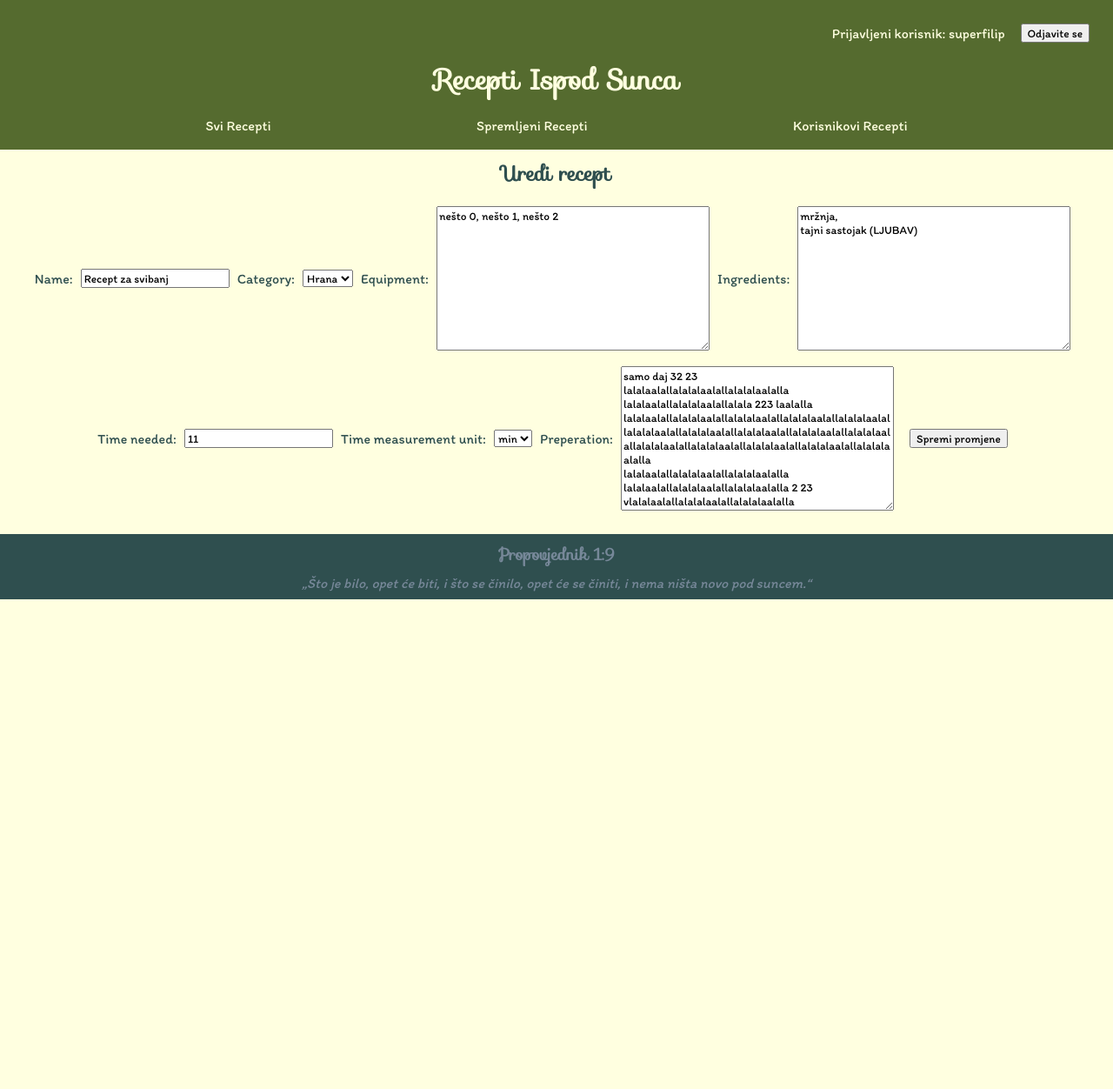
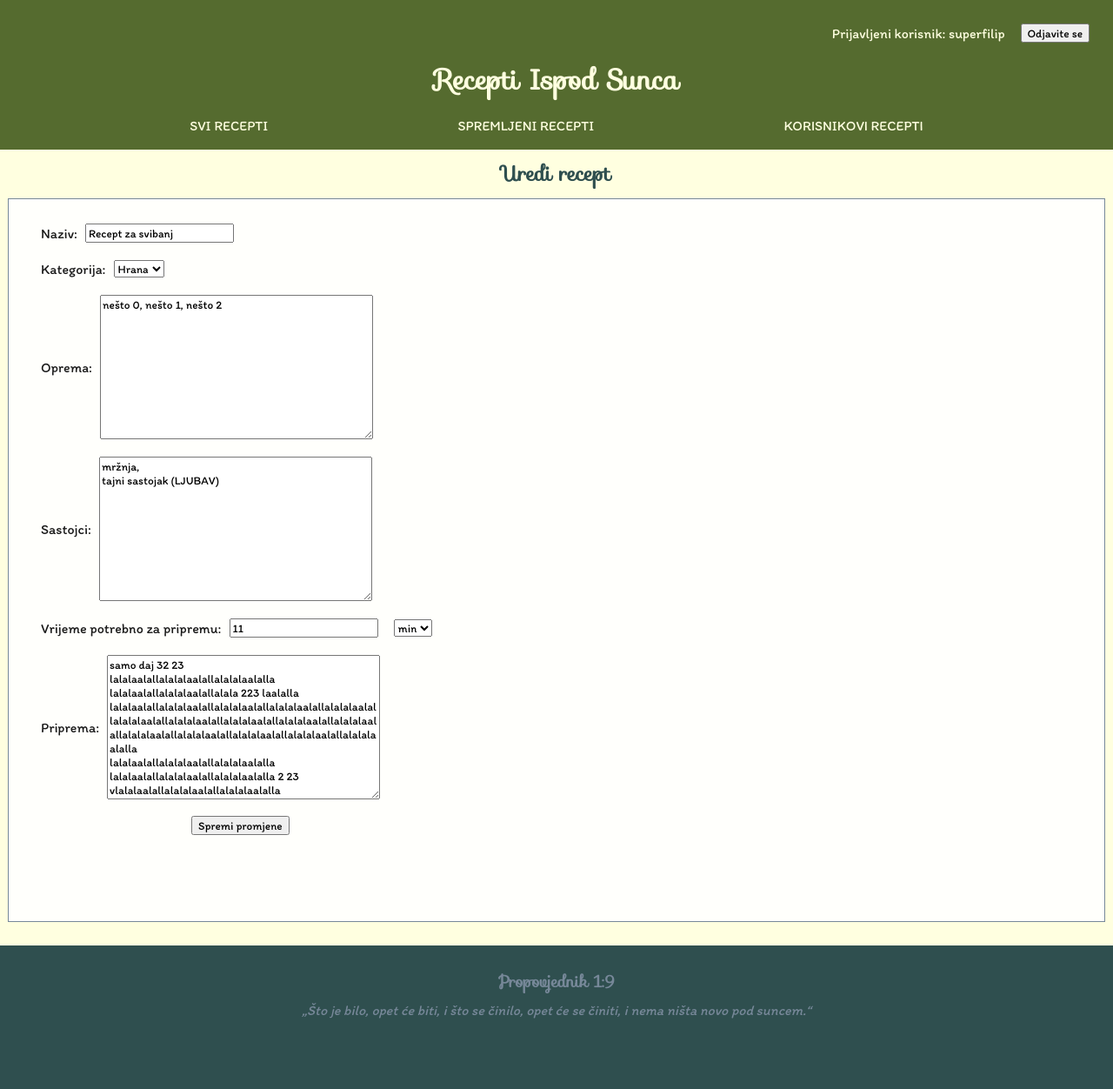
Before and after one commit to FilipKacic/ReceptiIspodSunca, a Django app: page /main/edit_recipe/16/ in a window 1280 px wide. Shown: the whole page at 87% size. Before the commit the page ends 689 px from the top, so only its background shows below. Run offline with Django 3.2, Linux system fonts and the light colour scheme; a user stored in the database is signed in; data comes from the database, SQL or seed files in the repository; both versions use the stored data as it was after the commit.

Commit message:
big things
saved as txt file with the name of the recipe,
and everything else

```diff
--- a/main/models.py
+++ b/main/models.py
@@ -1,5 +1,6 @@
 from django.db import models
 from django.contrib.auth.models import User
+from django.core.validators import MinValueValidator
 
 # Create your models here.
 # class Equipment(models.Model):
@@ -18,7 +19,7 @@ class Recipe(models.Model):
     name = models.CharField(max_length=64, unique=True)
 
     author = models.ForeignKey(User, on_delete=models.SET_NULL, null=True, blank=True)
-    # numberOfSuns = models.IntegerField(default=0)
+    # numberOfSaves = models.IntegerField(default=0)
 
     CATEGORIES = (
         ('food', 'Hrana'),
@@ -29,7 +30,7 @@ class Recipe(models.Model):
 
     equipment = models.TextField(default="")
     ingredients = models.TextField(default="")
-    time_needed = models.IntegerField()
+    time_needed = models.IntegerField(default=1, validators=[MinValueValidator(1)])
     TIME_UNITS = (
         ('min', 'min'),
         ('ura', 'h'),
@@ -37,7 +38,7 @@ class Recipe(models.Model):
     )
     time_measurement_unit = models.CharField(max_length=8, choices=TIME_UNITS, default='min')
 
-    preperation = models.TextField(default='')
+    preperation = models.TextField(default="")
 
     def __str__(self):
         return '„' + str(self.name) + '“' + ', autor: ' + str(self.author)
--- a/static/css/styles.css
+++ b/static/css/styles.css
@@ -13,14 +13,19 @@
     --color-primary-light: LightYellow;
     --color-secondary-dark: DarkOliveGreen;;
     --color-secondary-light: LightSlateGray;
+    --extra-light-slate-gray: rgba(166, 216, 232, 0.5);
+    --color-shadow: rgba(0, 0, 0, 0.9);
+    --color-light: rgba(255, 255, 255, 0.9);
 
     /* time synchronization */
     --time-blink: 0.3s;
 
     /* space synchronization */
-    --space-detail: 3px;
+    --space-detail: 1px;
+    --space-extra-small: 3px;
     --space-small: 9px;
     --space-medium: 27px;
+    --space-large: 81PX;
 }
 * {
     box-sizing: border-box;
@@ -45,6 +50,7 @@ ul {
     margin: 0;
     padding-inline-start: 0;
 }
+
 a {
     color: inherit;
     text-decoration: none;
@@ -71,13 +77,16 @@ form, button {
     align-items: center;
     margin: var(--space-detail);
 }
-
 /* BODY */
+html {
+    color: var(--color-light);
+    background-color: var(--color-shadow);
+}
 body {
     font-family: 'CustomFont2';
     color: var(--color-primary-dark);
     background-color: var(--color-primary-light);
-    text-align: justify;
+    text-align: left;
     margin: 0;
 }
 
@@ -100,12 +109,17 @@ nav ul {
     flex-wrap: wrap;
     justify-content: space-evenly;
 }
-
+nav li {
+    display: flex;
+    justify-content: center;
+    align-items: center;
+}
 nav ul li a {
     padding: var(--space-small);
     text-wrap: nowrap;
     border-radius: var(--space-detail);
     transition: background-color var(--time-blink) ease, color var(--time-blink) ease;
+    text-transform: uppercase;
 }
 nav ul li a:hover {
     color: var(--color-secondary-dark);
@@ -116,26 +130,55 @@ nav ul li a:hover {
 main {
     color: inherit;
     background-color: inherit;
-    padding: var(--space-small) var(--space-medium);
+    padding: var(--space-small) var(--space-small) var(--space-medium);
+    overflow-y: hidden;
+    word-break: break-all;
 }
 
 .recipe-list {
     display: flex;
-    margin: 0 var(--space-medium);
 }
 .recipe-list li {
     display: flex;
     flex-direction: row;
     flex-wrap: wrap;
+    margin: var(--space-small);
+    padding: var(--space-small);
+    background-color: var(--color-light);
+    /* box-shadow: 0 0 var(--space-detail) var(--color-light); */
+    border: var(--space-detail) solid var(--color-secondary-light);
+    border-radius: var(--space-extra-small);
+}
+.recipe-list li a.non-btn:hover {
+    font-weight: bold;
 }
 
-#recipe-writing-form {
+.recipe {
+    display: flex;
+    flex-direction: column;
+    justify-content: center;
+    align-items: flex-start;
+
+    color: var(--color-shadow);
+    background-color: var(--color-light);
+    border: var(--space-detail) solid var(--color-secondary-light);
+
+    padding: var(--space-small) var(--space-medium) var(--space-large);
+}
+.recipe-form {
     flex-direction: column;
     align-items: flex-start;
 }
-
 .flex-center {
     align-self: center;
+}
+
+
+.center-btn {
+    display: flex;
+    flex-direction: column;
+    justify-content: center;
+    align-items: center;
 }
 
 /* FOOTER */
@@ -143,11 +186,12 @@ footer {
     color: var(--color-secondary-light);
     background-color: var(--color-primary-dark);
     text-align: center;
-    padding: var(--space-small) var(--space-medium);
+    padding: var(--space-medium) var(--space-small) var(--space-large);
+    display: block;
 }
 
 /* spice */
 ::selection {
-    color: rgba(255, 255, 255, 0.8);
-    background-color: rgba(0, 0, 0, 0.8);
+    color: var(--color-light);
+    background-color: var(--color-shadow);
 }
--- a/static/js/script.js
+++ b/static/js/script.js
@@ -1,3 +1,25 @@
 document.addEventListener('DOMContentLoaded', function() {
     // alert('Heaveno world!');
 });
+
+function saveRecipeAsText() {
+    // gets the content of the recipe div
+    const recipeDiv = document.getElementById('recipe');
+    const recipeContent = recipeDiv.innerText;
+    // gets the recipe name from the data attribute
+    const recipeName = recipeDiv.getAttribute('data-recipe-name');
+    // creates a blob from the text
+    const blob = new Blob([recipeContent], { type: 'text/plain' });
+    // creates a link element
+    const link = document.createElement('a');
+    // sets the download attribute with a filename
+    link.download = recipeName + '.txt';
+    // creates a URL for the Blob and sets it as the href attribute
+    link.href = window.URL.createObjectURL(blob);
+    // append the link to the body
+    document.body.appendChild(link);
+    // programmatically click the link to trigger the download
+    link.click();
+    // removes the link from the document
+    document.body.removeChild(link);
+}
--- a/templates/base_generic.html
+++ b/templates/base_generic.html
@@ -52,6 +52,6 @@
         <h3>Propovjednik 1:9</h3>
         <p><i>„Što je bilo, opet će biti, i što se činilo, opet će se činiti, i nema ništa novo pod suncem.“</i></p>
     </footer>
-    <script src="{% static 'js/script.js' %}"></script>
+    <script src="{% static 'js/script.js' %}?v=1"></script>
 </body>
 </html>
--- a/templates/main/all_recipes.html
+++ b/templates/main/all_recipes.html
@@ -2,7 +2,7 @@
 {% block content %}
     <h2>Svi Recepti</h2>
     <form method="GET" class="form-group">
-        <input type="text" name="search_query" placeholder="Pretraži...">
+        <input type="text" name="search_query" placeholder="Naziv recepta...">
         <button type="submit">Pretraži</button>
     <!-- </form>
     <form method="GET" class="form-group"> -->
@@ -18,7 +18,7 @@
     <div class="recipe-list">
         <ul>
             {% for recipe in filtered_recipes %}
-                <li><a href="{% url 'main:recipe' recipe_id=recipe.id %}">„{{ recipe.name }}“</a> ~ {{ recipe.author }}</li>
+                <li><a href="{% url 'main:recipe' recipe_id=recipe.id %}" class="non-btn">„{{ recipe.name }}“</a>&nbsp; ~ {{ recipe.author }}</li>
             {% endfor %}
         </ul>
     </div>
--- a/templates/main/saved_recipes.html
+++ b/templates/main/saved_recipes.html
@@ -2,7 +2,7 @@
 {% block content %}
     <h2>Spremljeni Recepti</h2>
     <form method="GET" class="form-group">
-        <input type="text" name="search_query" placeholder="Pretraži...">
+        <input type="text" name="search_query" placeholder="Naziv recepta...">
         <button type="submit">Pretraži</button>
     <!-- </form>
     <form method="GET" class="form-group"> -->
@@ -18,7 +18,7 @@
     <div class="recipe-list">
         <ul>
             {% for recipe in filtered_recipes %}
-                <li><a href="{% url 'main:recipe' recipe_id=recipe.id %}">„{{ recipe.name }}“</a> ~ {{ recipe.author }}</li>
+                <li><a href="{% url 'main:recipe' recipe_id=recipe.id %}" class="non-btn">„{{ recipe.name }}“</a>&nbsp; ~ {{ recipe.author }}</li>
             {% endfor %}
         </ul>
     </div>
--- a/templates/main/user_edit_recipe.html
+++ b/templates/main/user_edit_recipe.html
@@ -1,9 +1,38 @@
 {% extends "base_generic.html" %}
 {% block content %}
     <h2>Uredi recept</h2>
-    <form method="post">
-        {% csrf_token %}
-        {{ form.as_p }}
-        <button type="submit" class="btn btn-primary">Spremi promjene</button>
-    </form>
+    <div class="recipe">
+        <form method="post" class="recipe-form">
+            {% csrf_token %}
+            <div class="form-group">
+                <label for="id_name">Naziv:</label>
+                {{ form.name }}
+            </div>
+            <div class="form-group">
+                <label for="id_category">Kategorija:</label>
+                {{ form.category }}
+            </div>
+            <div class="form-group">
+                <label for="id_equipment">Oprema:</label>
+                {{ form.equipment }}
+            </div>
+            <div class="form-group">
+                <label for="id_ingredients">Sastojci:</label>
+                {{ form.ingredients }}
+            </div>
+            <div class="form-group">
+                <label for="{{ form.time_needed.id_for_label }}">Vrijeme potrebno za pripremu:</label>
+                {{ form.time_needed }}
+                <label for="{{ form.time_measurement_unit.id_for_label }}"></label>
+                {{ form.time_measurement_unit }}
+            </div>
+            <div class="form-group">
+                <label for="id_preperation">Priprema:</label>
+                {{ form.preperation }}
+            </div>
+            <div class="flex-center">
+                <button type="submit" class="btn btn-primary">Spremi promjene</button>
+            </div>
+        </form>
+    </div>
 {% endblock %}
```
Also changed, not shown: static/css/styles2.css (deleted, +0 -132 lines), templates/main/recipe.html (+14 -9 lines), templates/main/user_recipes.html (+7 -5 lines), templates/main/write_a_recipe.html (+14 -2 lines), templates/registration/login.html (+6 -10 lines), templates/registration/register.html (+6 -14 lines), db.sqlite3, main/migrations/0011_alter_recipe_time_needed.py (added), main/migrations/0012_alter_recipe_time_needed.py (added).
